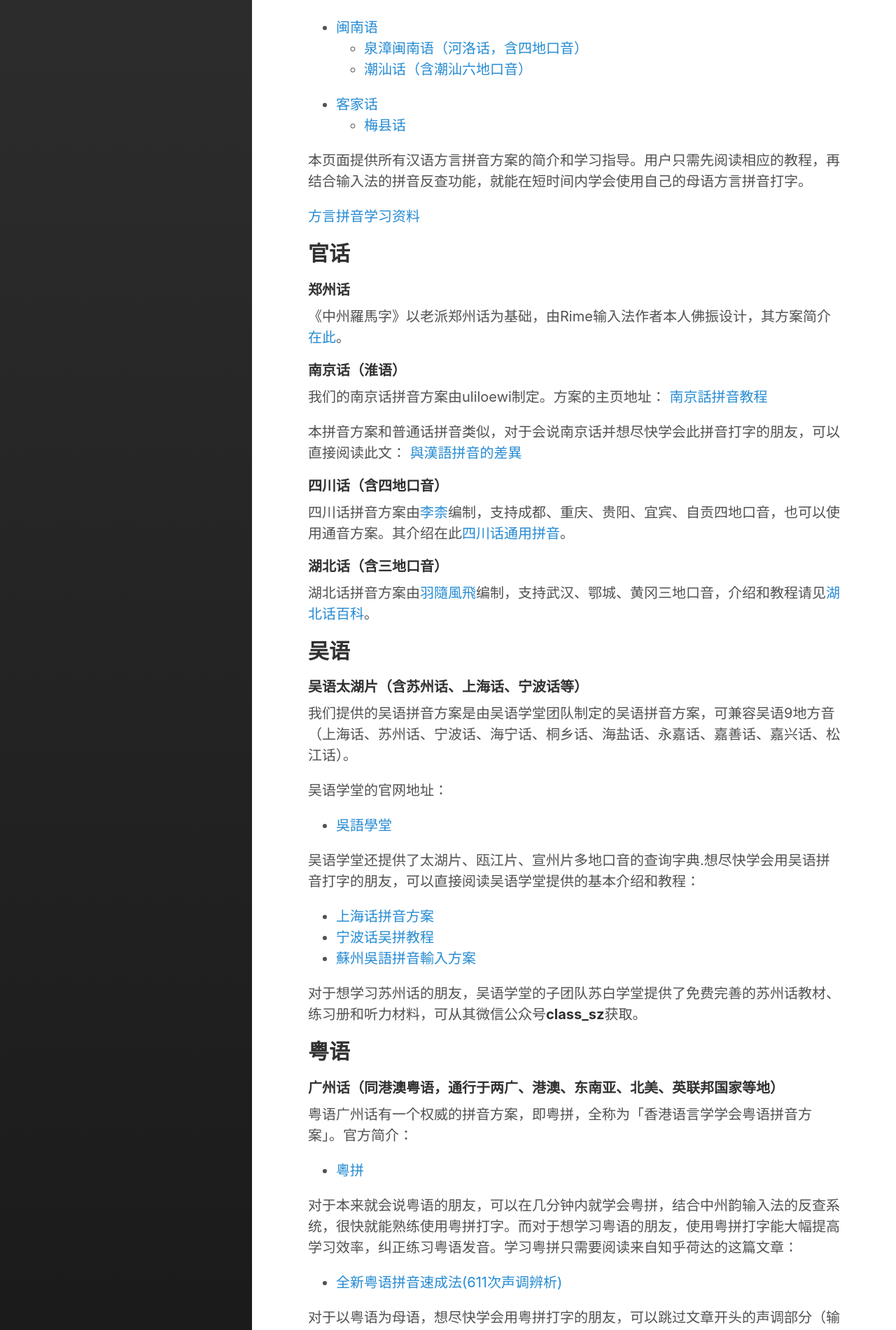
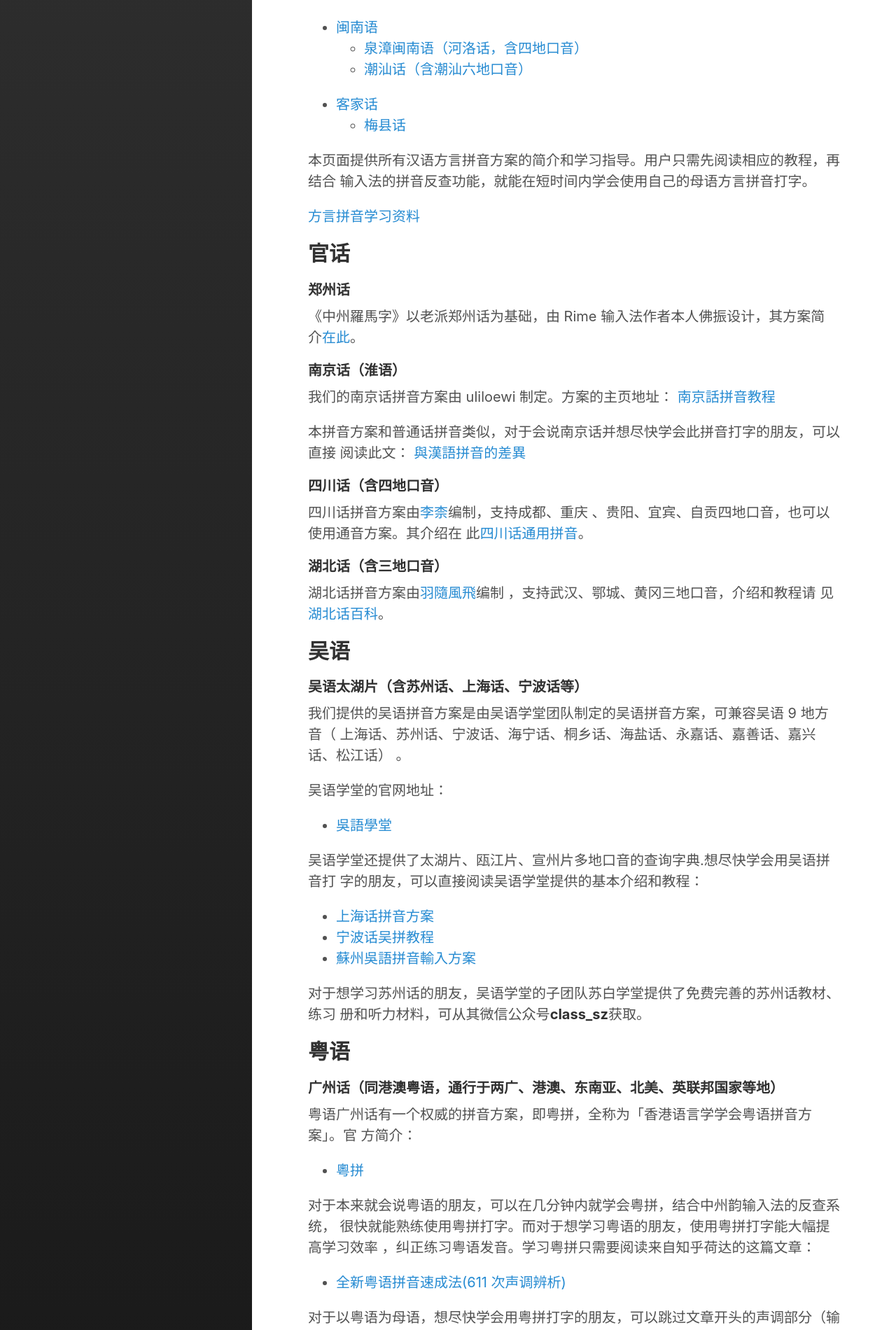
Before and after one commit to laubonghaudoi/hanhngiox, a Jekyll site: the page built from blog/schema.md, in a window 1280 px wide. Shown: the part 590-2490 px from the top of the page at 70% size. Built offline with Jekyll 4.4.1, drawn with Linux system fonts in a browser that asks for light colours; some of the changed text lies outside the part shown.

Commit message:
Restyled by prettier-markdown

```diff
--- a/blog/schema.md
+++ b/blog/schema.md
@@ -26,7 +26,8 @@ sidebar_sort_order: 3
 - [客家话](#客家话)
   - [梅县话](#梅县话通行于粤东赣南广西海南台湾东南亚等地)
 
-本页面提供所有汉语方言拼音方案的简介和学习指导。用户只需先阅读相应的教程，再结合输入法的拼音反查功能，就能在短时间内学会使用自己的母语方言拼音打字。
+本页面提供所有汉语方言拼音方案的简介和学习指导。用户只需先阅读相应的教程，再结合
+输入法的拼音反查功能，就能在短时间内学会使用自己的母语方言拼音打字。
 
 [方言拼音学习资料](https://share.weiyun.com/5BqauQb)
 
@@ -34,91 +35,114 @@ sidebar_sort_order: 3
 
 #### 郑州话
 
-《中州羅馬字》以老派郑州话为基础，由Rime输入法作者本人佛振设计，其方案简介[在此](https://github.com/HesperusArcher/zhung/blob/master/Introduction.md)。
+《中州羅馬字》以老派郑州话为基础，由 Rime 输入法作者本人佛振设计，其方案简
+介[在此](https://github.com/HesperusArcher/zhung/blob/master/Introduction.md)。
 
 #### 南京话（淮语）
 
-我们的南京话拼音方案由uliloewi制定。方案的主页地址：
+我们的南京话拼音方案由 uliloewi 制定。方案的主页地址：
 [南京話拼音教程](https://uliloewi.github.io/LangJinPinIn/CiwnIwn)
 
-本拼音方案和普通话拼音类似，对于会说南京话并想尽快学会此拼音打字的朋友，可以直接阅读此文：
+本拼音方案和普通话拼音类似，对于会说南京话并想尽快学会此拼音打字的朋友，可以直接
+阅读此文：
 [與漢語拼音的差異](https://uliloewi.github.io/LangJinPinIn/LinIwnChaI)
 
 #### 四川话（含四地口音）
 
-四川话拼音方案由[李柰](https://www.zhihu.com/people/papnas)编制，支持成都、重庆、贵阳、宜宾、自贡四地口音，也可以使用通音方案。其介绍在此[四川话通用拼音](https://zhuanlan.zhihu.com/p/34562639)。
+四川话拼音方案由[李柰](https://www.zhihu.com/people/papnas)编制，支持成都、重庆
+、贵阳、宜宾、自贡四地口音，也可以使用通音方案。其介绍在
+此[四川话通用拼音](https://zhuanlan.zhihu.com/p/34562639)。
 
 #### 湖北话（含三地口音）
 
-湖北话拼音方案由[羽隨風飛](https://www.zhihu.com/people/yu-sui-feng-fei-81)编制，支持武汉、鄂城、黄冈三地口音，介绍和教程请见[湖北话百科](https://github.com/yuxifongfei/hubehua/wiki)。
+湖北话拼音方案由[羽隨風飛](https://www.zhihu.com/people/yu-sui-feng-fei-81)编制
+，支持武汉、鄂城、黄冈三地口音，介绍和教程请
+见[湖北话百科](https://github.com/yuxifongfei/hubehua/wiki)。
 
 ## 吴语
 
 #### 吴语太湖片（含苏州话、上海话、宁波话等）
 
-我们提供的吴语拼音方案是由吴语学堂团队制定的吴语拼音方案，可兼容吴语9地方音（上海话、苏州话、宁波话、海宁话、桐乡话、海盐话、永嘉话、嘉善话、嘉兴话、松江话）。
+我们提供的吴语拼音方案是由吴语学堂团队制定的吴语拼音方案，可兼容吴语 9 地方音（
+上海话、苏州话、宁波话、海宁话、桐乡话、海盐话、永嘉话、嘉善话、嘉兴话、松江话）
+。
 
 吴语学堂的官网地址：
 
 - [吳語學堂](https://www.wugniu.com/)
 
-吴语学堂还提供了太湖片、瓯江片、宣州片多地口音的查询字典.想尽快学会用吴语拼音打字的朋友，可以直接阅读吴语学堂提供的基本介绍和教程：
+吴语学堂还提供了太湖片、瓯江片、宣州片多地口音的查询字典.想尽快学会用吴语拼音打
+字的朋友，可以直接阅读吴语学堂提供的基本介绍和教程：
 
 - [上海话拼音方案](https://www.wugniu.com/yinxi/shanghai)
 - [宁波话吴拼教程](https://shinzoqchiuq.github.io/gninpou-tutorial/)
 - [蘇州吳語拼音輸入方案](https://github.com/NGLI/rime-wugniu_soutseu)
 
-对于想学习苏州话的朋友，吴语学堂的子团队苏白学堂提供了免费完善的苏州话教材、练习册和听力材料，可从其微信公众号**class_sz**获取。
+对于想学习苏州话的朋友，吴语学堂的子团队苏白学堂提供了免费完善的苏州话教材、练习
+册和听力材料，可从其微信公众号**class_sz**获取。
 
 ## 粤语
 
 #### 广州话（同港澳粤语，通行于两广、港澳、东南亚、北美、英联邦国家等地）
 
-粤语广州话有一个权威的拼音方案，即粤拼，全称为「香港语言学学会粤语拼音方案」。官方简介：
+粤语广州话有一个权威的拼音方案，即粤拼，全称为「香港语言学学会粤语拼音方案」。官
+方简介：
 
 - [粵拼](https://www.lshk.org/jyutping)
 
-对于本来就会说粤语的朋友，可以在几分钟内就学会粤拼，结合中州韵输入法的反查系统，很快就能熟练使用粤拼打字。而对于想学习粤语的朋友，使用粤拼打字能大幅提高学习效率，纠正练习粤语发音。学习粤拼只需要阅读来自知乎荷达的这篇文章：
+对于本来就会说粤语的朋友，可以在几分钟内就学会粤拼，结合中州韵输入法的反查系统，
+很快就能熟练使用粤拼打字。而对于想学习粤语的朋友，使用粤拼打字能大幅提高学习效率
+，纠正练习粤语发音。学习粤拼只需要阅读来自知乎荷达的这篇文章：
 
-- [全新粤语拼音速成法(611次声调辨析)](https://zhuanlan.zhihu.com/p/22005669)
+- [全新粤语拼音速成法(611 次声调辨析)](https://zhuanlan.zhihu.com/p/22005669)
 
-对于以粤语为母语，想尽快学会用粤拼打字的朋友，可以跳过文章开头的声调部分（输入法打字无需声调），直接阅读每个声母韵母的介绍。
+对于以粤语为母语，想尽快学会用粤拼打字的朋友，可以跳过文章开头的声调部分（输入法
+打字无需声调），直接阅读每个声母韵母的介绍。
 
-粤语有一套完善的正字方案，对于很多“识讲唔识写”的字，可以参照粤语协会制定的这套推荐用字表
+粤语有一套完善的正字方案，对于很多“识讲唔识写”的字，可以参照粤语协会制定的这套推
+荐用字表
 
-- [粵語字打法大全（2007賀歲版）](http://www.cantonese.asia/attachments/school/canchars.htm)
+- [粵語字打法大全（2007 賀歲版）](http://www.cantonese.asia/attachments/school/canchars.htm)
 
 #### 南宁话
 
-我们的南宁白话拼音方案由LeiMaau提供，根据粤拼改编而成。对于想尽快学会南宁白话拼音打字的朋友，可以直接阅读其方案总览：
+我们的南宁白话拼音方案由 LeiMaau 提供，根据粤拼改编而成。对于想尽快学会南宁白话
+拼音打字的朋友，可以直接阅读其方案总览：
 
 - [南宁白话拼音方案](https://leimaau.github.io/book/PHONETICIZE.html)
 
 #### 藤县白话
 
-勾漏片藤县白话拼音方案以粤拼为基础，其方案简介[在此](https://github.com/cryptogun/gaulau_jyutping)
+勾漏片藤县白话拼音方案以粤拼为基础，其方案简
+介[在此](https://github.com/cryptogun/gaulau_jyutping)
 
 ## 闽南语
 
 #### 泉漳闽南语（河洛话，含四地口音，通行于闽南、台湾、东南亚等地）
 
-我们提供的泉漳闽南语拼音方案由a-thok提供，参考台湾教育部所颁布的台湾闽南语罗马字拼音方案改编而成，兼容泉州、漳州、厦门、台湾口音。想尽快学会此拼音打字的朋友，可直接阅读台罗官网介绍和教程：
+我们提供的泉漳闽南语拼音方案由 a-thok 提供，参考台湾教育部所颁布的台湾闽南语罗马
+字拼音方案改编而成，兼容泉州、漳州、厦门、台湾口音。想尽快学会此拼音打字的朋友，
+可直接阅读台罗官网介绍和教程：
 
 - [臺羅拼音方案佮學習網](http://www.ntcu.edu.tw/tailo/sound.htm)
 
 #### 潮汕话（含潮汕六地口音，通行于潮汕、港澳、东南亚等地）
 
-我们提供的潮汕话拼音方案是由Tenda Huang提供的《潮语拼音方案》，包含潮州、汕头、澄海、饶平、揭阳、潮阳六地口音。此拼音方案由1960年广东省教育部门发布的《潮州话拼音方案》改编而成。下面的链接是这个方案的官方介绍和教程：
+我们提供的潮汕话拼音方案是由 Tenda Huang 提供的《潮语拼音方案》，包含潮州、汕头
+、澄海、饶平、揭阳、潮阳六地口音。此拼音方案由 1960 年广东省教育部门发布的《潮州
+话拼音方案》改编而成。下面的链接是这个方案的官方介绍和教程：
 
 - [潮语拼音教程](https://kahaani.github.io/gatian/index.html)
 
-对于以潮汕话为母语、想尽快学会潮语拼音打字的朋友，可以直接阅读其附录一，选择自己的母语方音阅读，可以跳过声调部分（输入法打字无需声调）。
+对于以潮汕话为母语、想尽快学会潮语拼音打字的朋友，可以直接阅读其附录一，选择自己
+的母语方音阅读，可以跳过声调部分（输入法打字无需声调）。
 
 ## 客家话
 
 #### 梅县话（通行于粤东、赣南、广西、海南、台湾、东南亚等地）
 
-我们提供的梅县客家话拼音方案是由薪典团队编写的客语拼音方案，参照台湾客家语拼音方案改编而成。其团队官网首页即是此方案的发音字典：
+我们提供的梅县客家话拼音方案是由薪典团队编写的客语拼音方案，参照台湾客家语拼音方
+案改编而成。其团队官网首页即是此方案的发音字典：
 
 - [薪典](http://syndict.com/)
 
```
